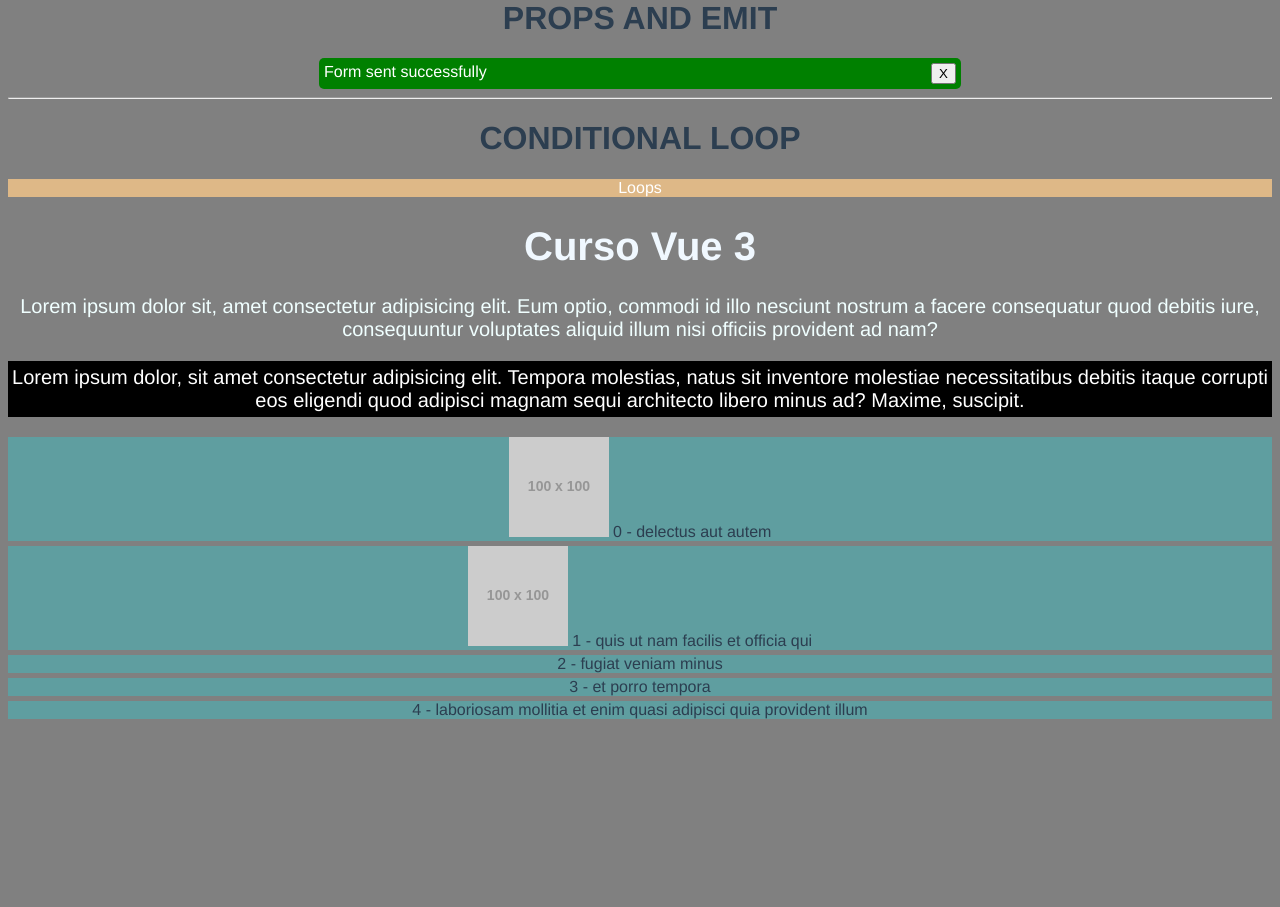
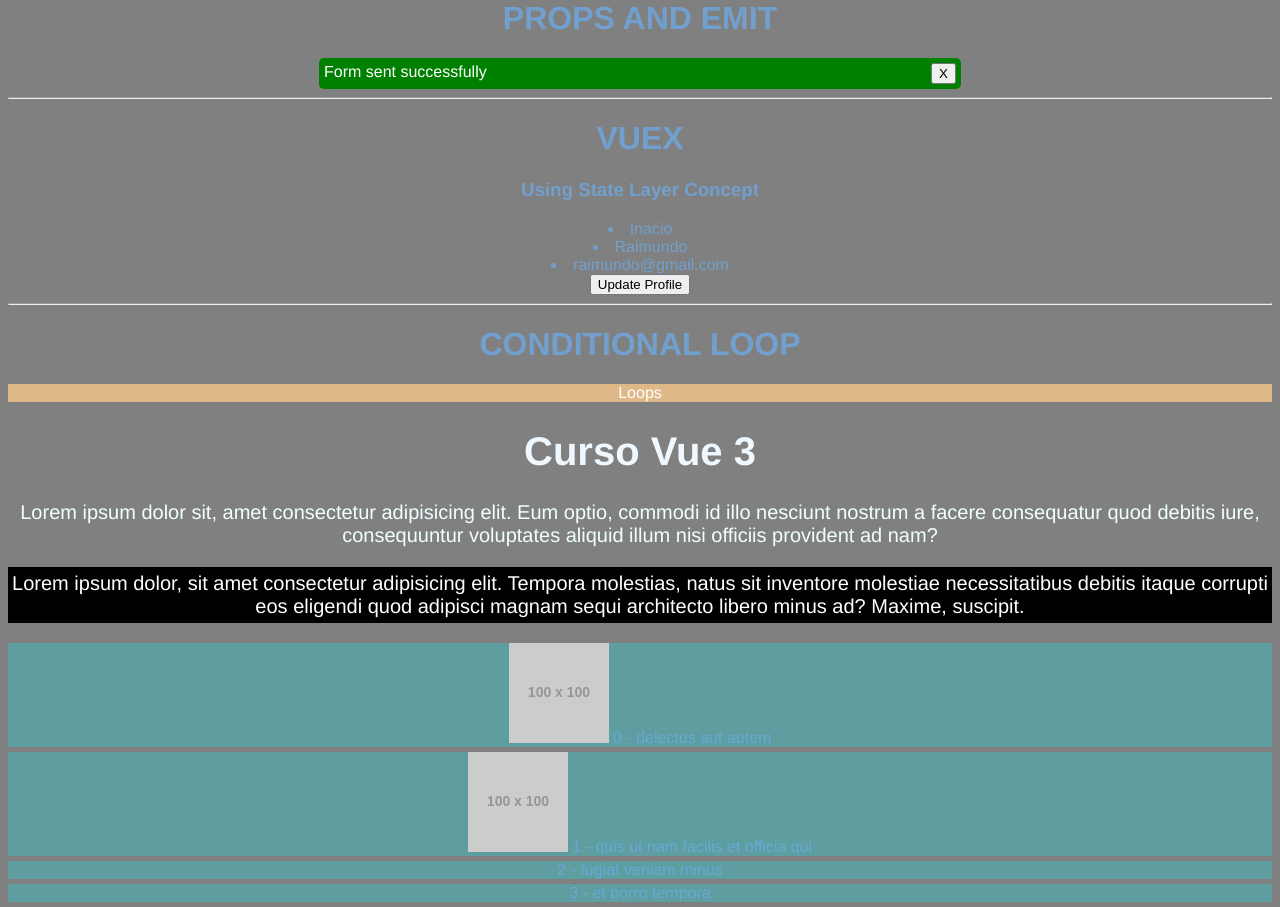
Before and after one commit to inacio000/Vue.js, a Vue app in the folder my-vue-app/: page / in a window 1280 px wide. Shown: the part 2220-3127 px from the top of the page. Before the commit the page ends 2947 px from the top, so only its background shows below. Built offline with nearby package versions, Linux system fonts and the light colour scheme.

Commit message:
Add mutations concepts

```diff
--- a/my-vue-app/package.json
+++ b/my-vue-app/package.json
@@ -10,13 +10,15 @@
   "dependencies": {
     "core-js": "^3.8.3",
     "vue": "^3.2.13",
-    "vue-router": "^4.2.4"
+    "vue-router": "^4.2.4",
+    "vuex": "^4.0.2"
   },
   "devDependencies": {
     "@babel/core": "^7.12.16",
     "@babel/eslint-parser": "^7.12.16",
     "@vue/cli-plugin-babel": "~5.0.0",
     "@vue/cli-plugin-eslint": "~5.0.0",
+    "@vue/cli-plugin-vuex": "~5.0.0",
     "@vue/cli-service": "~5.0.0",
     "eslint": "^7.32.0",
     "eslint-plugin-vue": "^8.0.3"
--- a/my-vue-app/src/App.vue
+++ b/my-vue-app/src/App.vue
@@ -78,6 +78,20 @@
   </BaseAlertProps>
   <hr>
 
+  <!-- VUEX -->
+  <h1>VUEX</h1>
+  <h3>Using State Layer Concept</h3>
+  <div>
+    <li>{{ $store.state.user.firstName }}</li>
+    <li>{{ $store.state.user.lastName }}</li>
+    <li>{{ $store.state.user.email }}</li>
+  </div>
+
+  <button @click="updateUserData()">
+    Update Profile
+  </button>
+  <hr>
+
   <!-- CONDICIONAL LOOP -->
   <h1>CONDITIONAL LOOP</h1>
   <ConditionalLoop />
@@ -117,6 +131,14 @@ export default {
       onClose() {
         this.showAlert = false
         console.log("on close");
+      },
+      updateUserData() {
+        const newUser = {
+          firstName: 'Luis',
+          lastName: 'Calela',
+          email: 'calela@gmail.com',
+        }
+        this.$store.commit('storeUser', newUser)
       }
   },
 
@@ -130,8 +152,18 @@ export default {
       variant: 'success',
       text: 'Form sent successfully',
       showAlert: true,
+      // $store,
     }
-  }
+  },
+  // created() {
+  //   const newUser = {
+  //     firstName: 'Luis',
+  //     lastName: 'Calela',
+  //     email: 'calela@gmail.com',
+  //   }
+  //   console.log(this.$store.state.user)
+  //   this.$store.commit('storeUser', newUser);
+  // }
 }
 </script>
 
@@ -141,7 +173,7 @@ export default {
   -webkit-font-smoothing: antialiased;
   -moz-osx-font-smoothing: grayscale;
   text-align: center;
-  color: #2c3e50;
+  color: #6cacebb8;
   margin-top: 60px;
 }
 </style>
--- a/my-vue-app/src/main.js
+++ b/my-vue-app/src/main.js
@@ -1,5 +1,6 @@
 import { createApp } from 'vue'
 import App from './App.vue'
 import './assets/styles/style.css'
+import store from './store'
 
-window.app = createApp(App).mount('#app')
+window.app = createApp(App).use(store).mount('#app')
--- /dev/null
+++ b/my-vue-app/src/store/index.js
@@ -0,0 +1,26 @@
+import { createStore } from 'vuex'
+
+export default createStore({
+  state: {
+    user: {
+      firstName: 'Inacio',
+      lastName: 'Raimundo',
+      email: 'raimundo@gmail.com'
+    },
+    products: [],
+    cart: [],
+  },
+  mutations: {
+    // Composto por uma serie de funções normais
+    storeUser(state, data) {
+      state.user = data;
+      console.log('store user', data)
+    }
+  },
+  actions: {
+  },
+  getters: {
+  },
+  // modules: {
+  // }
+})
```
Also changed, not shown: 1 other file (tests, documents, lock files or other folders).
